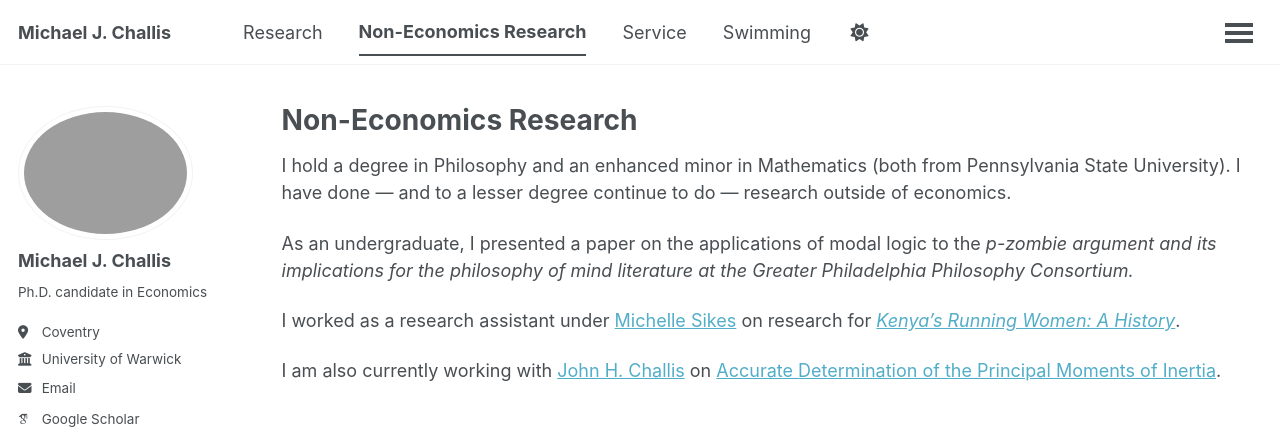
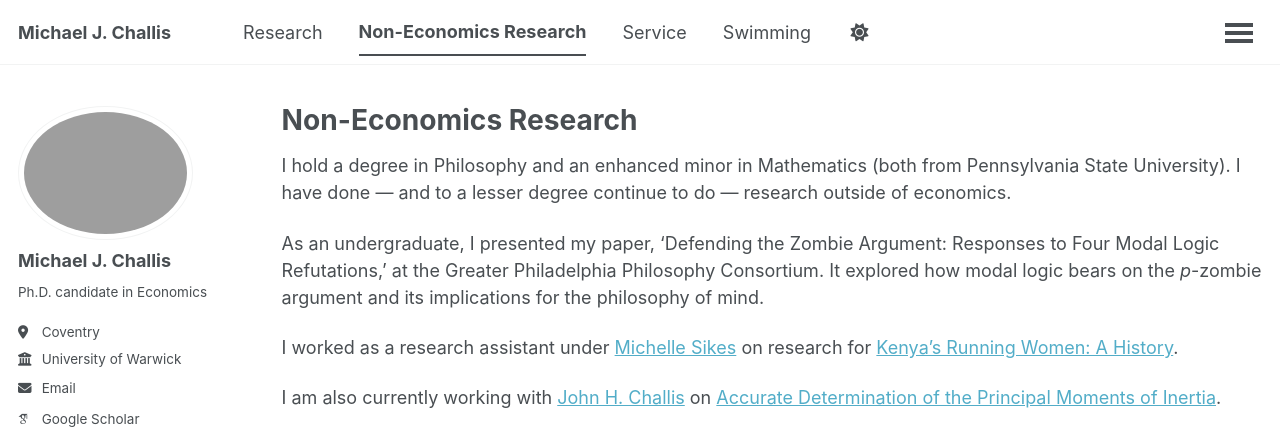
Before and after one commit to MichaelChallis/MichaelChallis.github.io, a Jekyll site: the page built from _pages/non-economics-research.md, in a window 1280 px wide, cut to the strip 0-440 px from the top of the page. Built offline with Jekyll 4.4.1, drawn with Linux system fonts in a browser that asks for light colours; some web fonts are replaced.

Commit message:
Update non-economics-research.md

```diff
--- a/_pages/non-economics-research.md
+++ b/_pages/non-economics-research.md
@@ -7,8 +7,8 @@ author_profile: true
 
 I hold a degree in Philosophy and an enhanced minor in Mathematics (both from Pennsylvania State University). I have done — and to a lesser degree continue to do — research outside of economics.
 
-As an undergraduate, I presented a paper on the applications of modal logic to the <em>p<em>-zombie argument and its implications for the philosophy of mind literature at the Greater Philadelphia Philosophy Consortium.
+As an undergraduate, I presented my paper, ‘Defending the Zombie Argument: Responses to Four Modal Logic Refutations,’ at the Greater Philadelphia Philosophy Consortium. It explored how modal logic bears on the <em>p</em>-zombie argument and its implications for the philosophy of mind.
 
-I worked as a research assistant under <a href="https://africanstudies.la.psu.edu/directory/mxs1600/" target="_blank" rel="noopener noreferrer">Michelle Sikes</a> on research for <a href="https://www.amazon.co.uk/Kenyas-Running-Women-History-African/dp/161186481X" target="_blank" rel="noopener noreferrer"><em>Kenya's Running Women: A History</em></a>.
+I worked as a research assistant under <a href="https://africanstudies.la.psu.edu/directory/mxs1600/" target="_blank" rel="noopener noreferrer">Michelle Sikes</a> on research for <a href="https://www.amazon.co.uk/Kenyas-Running-Women-History-African/dp/161186481X" target="_blank" rel="noopener noreferrer">Kenya's Running Women: A History</a>.
 
 I am also currently working with <a href="https://hhd.psu.edu/contact/john-challis" target="_blank" rel="noopener noreferrer">John H. Challis</a> on <a href="https://www.dropbox.com/scl/fi/3rr2c9hqy659qheugevpd/Accurate-determination-of-the-principal-moments-of-inertia.pdf?rlkey=nxcqg340qfzrzke33jynrdoxe&e=1&st=cs43onl3&dl=0" target="_blank" rel="noopener noreferrer">Accurate Determination of the Principal Moments of Inertia</a>.
```
